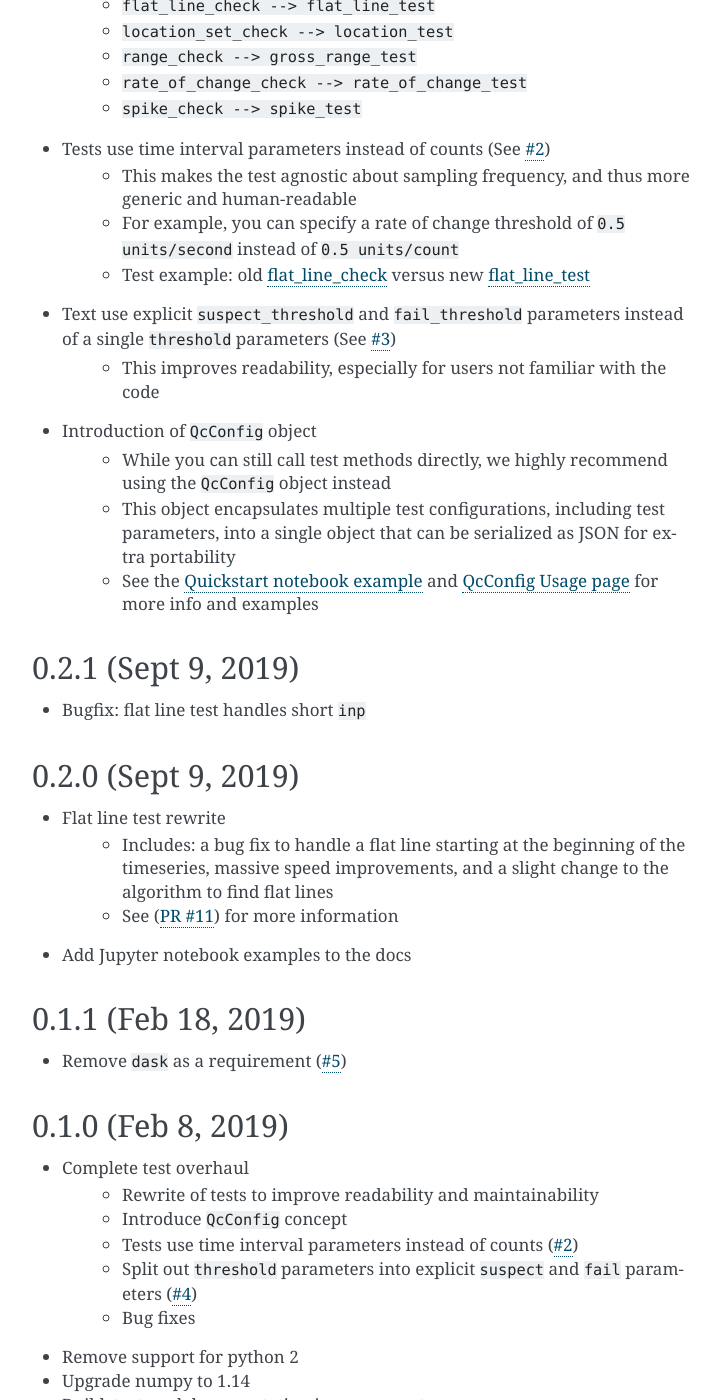
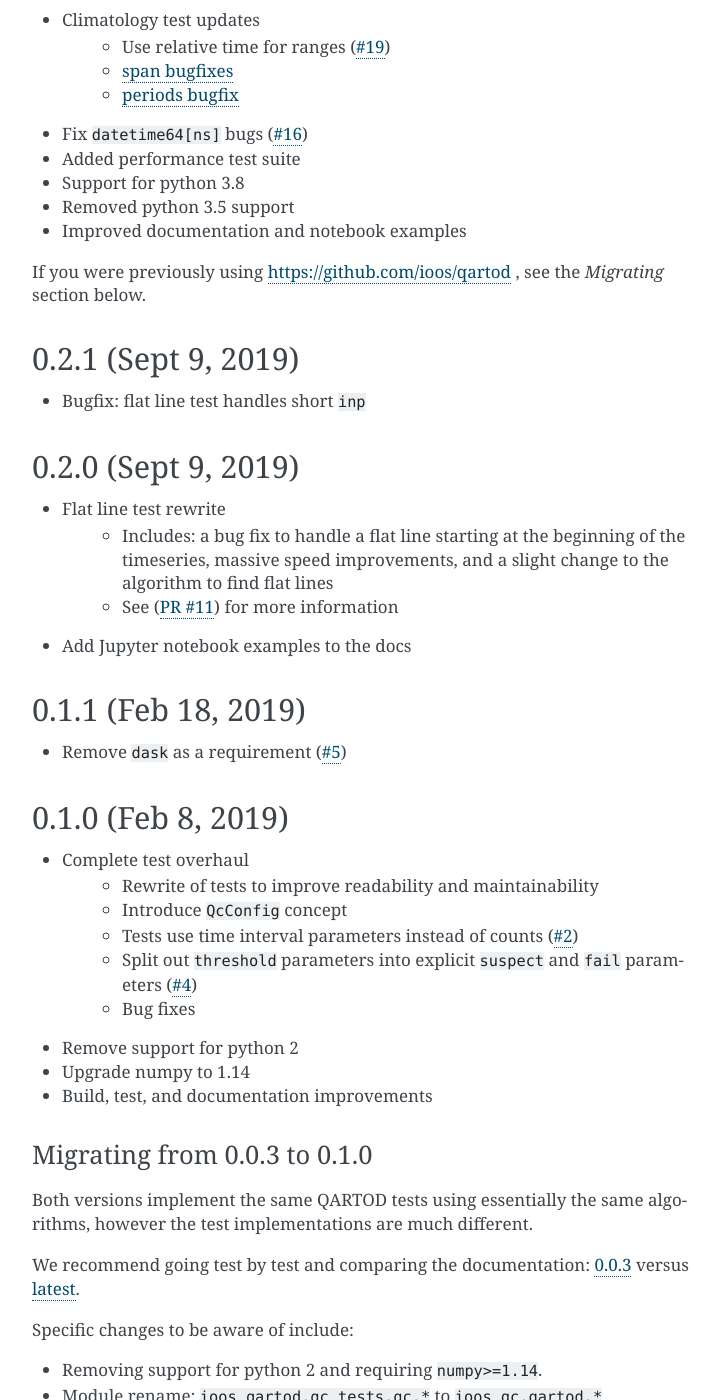
Before and after one commit to ioos/ioos_qc, a Sphinx documentation site: the page built from docs/source/releases.rst, in a window 1280 px wide and 1400 px high, scrolled down 643 px. Shown: the whole window, without its empty margins (388-1108 px from the left). Built offline with Sphinx 7.4.7, drawn with Linux system fonts in a browser that asks for light colours; some of the changed lines change nothing that is shown; some of the changed text lies outside the part shown.

Commit message:
update release notes

```diff
--- a/docs/source/releases.rst
+++ b/docs/source/releases.rst
@@ -1,41 +1,34 @@
 IOOS QC Releases and Migration Guide
 ====================================
 
-1.0.0 (Oct 9, 2019)
+1.0.0 (March 2020)
 ###################
 
-First release of consolidated library. No changes from **0.2.1**.
+As of this release, all of the existing tests in the QARTOD API should be stable.
 
-Migrating from 0.0.3 to 1.0.0 (or 0.1.0)
-****************************************
+Special thanks to Andrew Reed, Seth Foote, Elizabeth Dobbins, Jesse Lopez, and Charles Seaton for reviewing code,
+improving documentation, and submitting issues and pull requests.
 
+Changes from **0.2.1**:
 
-Both versions implement the same QARTOD tests using essentially the same algorithms, however the test implementations are much different.
+* :code:`NcQcConfig` updates
+    * Improve documentation and tests
+    * Update :code:`save_to_netcdf` method to make it compliant with latest CF and IOOS metadata profiles
+        * See `cf-conventions #216 <https://github.com/cf-convention/cf-conventions/issues/216>`_ and `ioos_qc #14 <https://github.com/ioos/ioos_qc/issues/14>`_)
+    * Add option for :code:`NcQcConfig` to generate aggregate flag (see `#15 <https://github.com/ioos/ioos_qc/issues/15>`_)
+* Attenuated signal test rewrite
+    * See `#12 <https://github.com/ioos/ioos_qc/pull/12>`_ and `#29 <https://github.com/ioos/ioos_qc/pull/29>`_
+* Climatology test updates
+    * Use relative time for ranges (`#19 <https://github.com/ioos/ioos_qc/issues/19>`_)
+    * `span bugfixes <https://github.com/ioos/ioos_qc/pull/28>`_
+    * `periods bugfix <https://github.com/ioos/ioos_qc/pull/22>`_
+* Fix :code:`datetime64[ns]` bugs (`#16 <https://github.com/ioos/ioos_qc/issues/16>`_)
+* Added performance test suite
+* Support for python 3.8
+* Removed python 3.5 support
+* Improved documentation and notebook examples
 
-We recommend going test by test and comparing the documentation: `0.0.3 <https://ioos.github.io/qartod/code/qc.html>`_ versus `1.0.0 <https://ioos.github.io/ioos_qc/api/ioos_qc.html#module-ioos_qc.qartod>`_.
-
-Specific changes to be aware of include:
-
-* Removing support for python 2 and requiring :code:`numpy>=1.14`.
-* Module rename: :code:`ioos_qartod.qc_tests.qc.*` to :code:`ioos_qc.qartod.*`
-* Test renames
-    * :code:`attenuated_signal_check --> attenuated_signal_test`
-    * :code:`climatology_check --> climatology_test`
-    * :code:`flat_line_check --> flat_line_test`
-    * :code:`location_set_check --> location_test`
-    * :code:`range_check --> gross_range_test`
-    * :code:`rate_of_change_check --> rate_of_change_test`
-    * :code:`spike_check --> spike_test`
-* Tests use time interval parameters instead of counts (See `#2 <https://github.com/ioos/ioos_qc/pull/2>`_)
-    * This makes the test agnostic about sampling frequency, and thus more generic and human-readable
-    * For example, you can specify a rate of change threshold of :code:`0.5 units/second` instead of :code:`0.5 units/count`
-    * Test example: old `flat_line_check <https://ioos.github.io/qartod/code/qc.html#ioos_qartod.qc_tests.qc.flat_line_check>`_ versus new `flat_line_test <https://ioos.github.io/ioos_qc/api/ioos_qc.html#ioos_qc.qartod.flat_line_test>`_
-* Text use explicit :code:`suspect_threshold` and :code:`fail_threshold` parameters instead of a single :code:`threshold` parameters (See `#3 <https://github.com/ioos/ioos_qc/pull/4>`_)
-    * This improves readability, especially for users not familiar with the code
-* Introduction of :code:`QcConfig` object
-    * While you can still call test methods directly, we highly recommend using the :code:`QcConfig` object instead
-    * This object encapsulates multiple test configurations, including test parameters, into a single object that can be serialized as JSON for extra portability
-    * See the :doc:`Quickstart notebook example </examples/Qartod_Single_Test_Example>` and :doc:`QcConfig Usage page </usage>` for more info and examples
+If you were previously using https://github.com/ioos/qartod , see the *Migrating* section below.
 
 0.2.1 (Sept 9, 2019)
 ####################
@@ -69,6 +62,36 @@
 * Build, test, and documentation improvements
 
 
+Migrating from 0.0.3 to 0.1.0
+****************************************
+
+Both versions implement the same QARTOD tests using essentially the same algorithms, however the test implementations are much different.
+
+We recommend going test by test and comparing the documentation: `0.0.3 <https://ioos.github.io/qartod/code/qc.html>`_ versus `latest <https://ioos.github.io/ioos_qc/api/ioos_qc.html#module-ioos_qc.qartod>`_.
+
+Specific changes to be aware of include:
+
+* Removing support for python 2 and requiring :code:`numpy>=1.14`.
+* Module rename: :code:`ioos_qartod.qc_tests.qc.*` to :code:`ioos_qc.qartod.*`
+* Test renames
+    * :code:`attenuated_signal_check --> attenuated_signal_test`
+    * :code:`climatology_check --> climatology_test`
+    * :code:`flat_line_check --> flat_line_test`
+    * :code:`location_set_check --> location_test`
+    * :code:`range_check --> gross_range_test`
+    * :code:`rate_of_change_check --> rate_of_change_test`
+    * :code:`spike_check --> spike_test`
+* Tests use time interval parameters instead of counts (See `#2 <https://github.com/ioos/ioos_qc/pull/2>`_)
+    * This makes the test agnostic about sampling frequency, and thus more generic and human-readable
+    * For example, you can specify a rate of change threshold of :code:`0.5 units/second` instead of :code:`0.5 units/count`
+    * Test example: old `flat_line_check <https://ioos.github.io/qartod/code/qc.html#ioos_qartod.qc_tests.qc.flat_line_check>`_ versus new `flat_line_test <https://ioos.github.io/ioos_qc/api/ioos_qc.html#ioos_qc.qartod.flat_line_test>`_
+* Text use explicit :code:`suspect_threshold` and :code:`fail_threshold` parameters instead of a single :code:`threshold` parameters (See `#3 <https://github.com/ioos/ioos_qc/pull/4>`_)
+    * This improves readability, especially for users not familiar with the code
+* Introduction of :code:`QcConfig` object
+    * While you can still call test methods directly, we highly recommend using the :code:`QcConfig` object instead
+    * This object encapsulates multiple test configurations, including test parameters, into a single object that can be serialized as JSON for extra portability
+    * See the :doc:`Quickstart notebook example </examples/Qartod_Single_Test_Example>` and :doc:`QcConfig Usage page </usage>` for more info and examples
+
 0.0.3 (Sept 8, 2016)
 ####################
 
```
